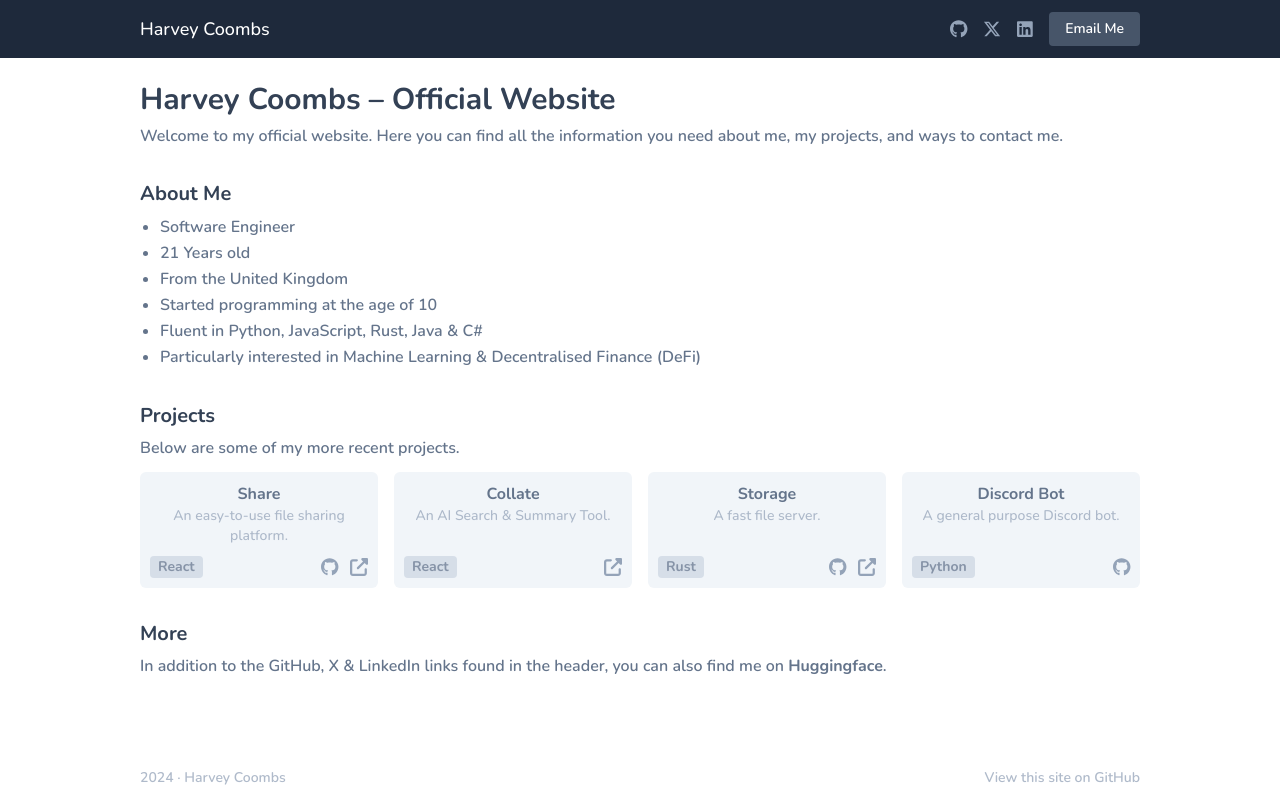
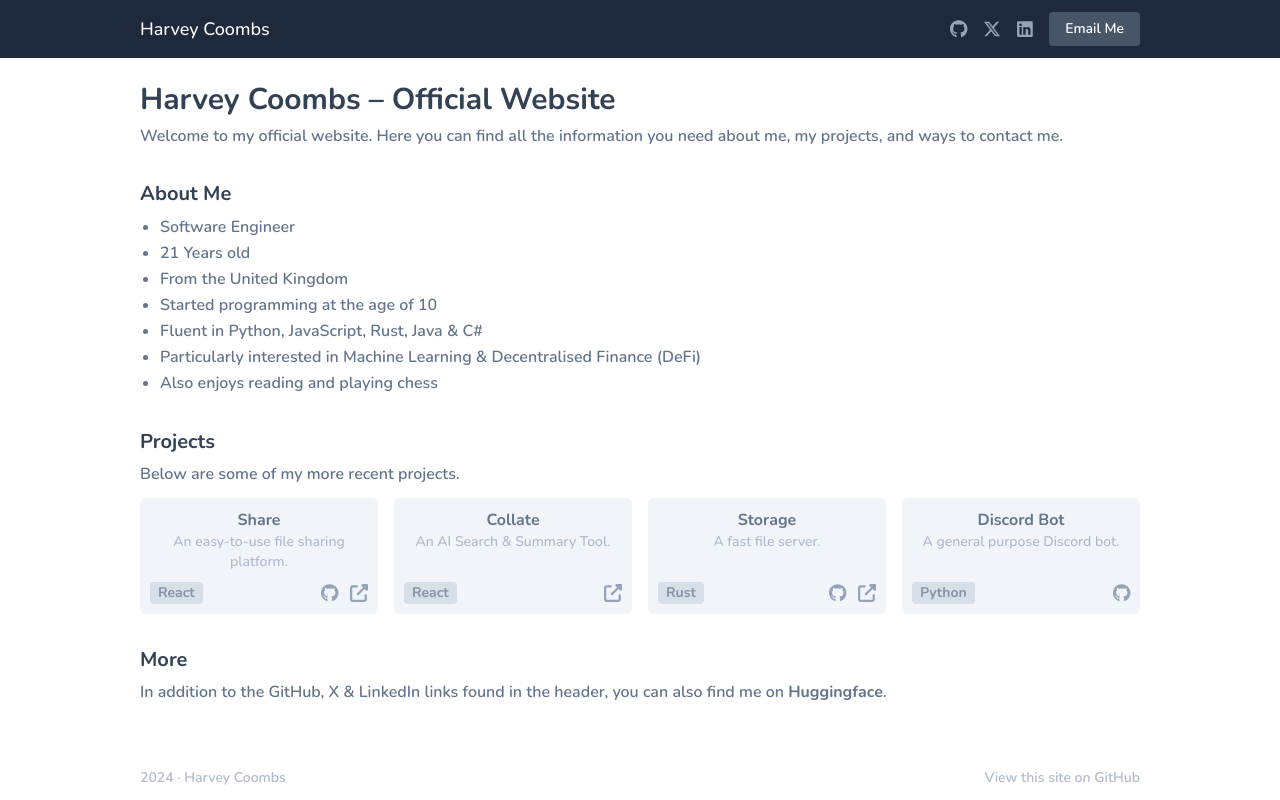
Before and after one commit to harveycoombs/www, a Next.js app: page / in a window 1280 px wide. Built offline with nearby package versions, Linux system fonts and the light colour scheme.

Commit message:
Added new point to list

```diff
--- a/src/app/page.tsx
+++ b/src/app/page.tsx
@@ -24,6 +24,7 @@ export default function Home() {
                         <li>Started programming at the age of 10</li>
                         <li>Fluent in Python, JavaScript, Rust, Java &amp; C#</li>
                         <li>Particularly interested in Machine Learning &amp; Decentralised Finance (DeFi)</li>
+                        <li>Also enjoys reading and playing chess</li>
                     </ul>
                 </Section>
                 <Section title="Projects" delay={0.4}>
```
